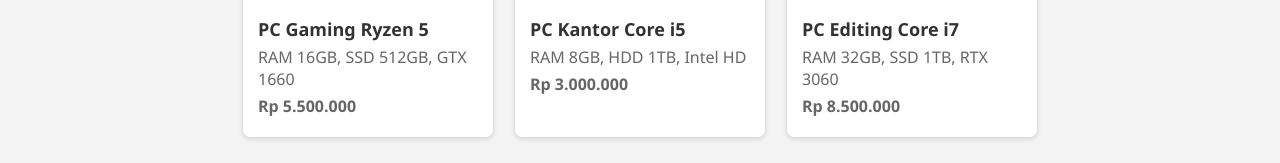
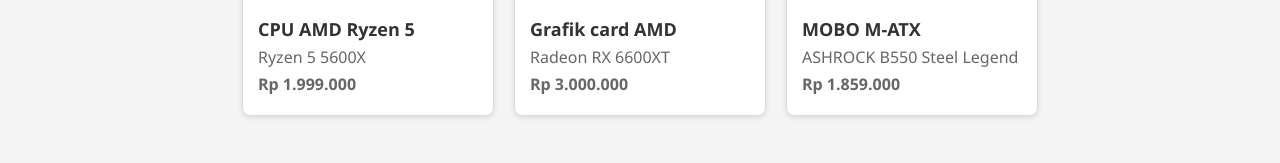
Before and after one commit to mustofamaulana001-stack/mumus, a plain HTML site: page web1/index.html in a window 1280 px wide. Shown: the part 473-636 px from the top of the page. Drawn offline with Linux system fonts and the light colour scheme.

Commit message:
Update index.html

```diff
--- a/web1/index.html
+++ b/web1/index.html
@@ -135,27 +135,27 @@
             <div class="product">
                 <img src="https://image.made-in-china.com/202f0j00ZJlVAbPdyukY/AMD-Ryzen-5-5600X-Tray-6-Core-12-Thread-Unlocked-Desktop-Processor-Tray.webp"alt="CPU">
                 <div class="product-details">
-                    <h3>PC Gaming Ryzen 5</h3>
-                    <p>RAM 16GB, SSD 512GB, GTX 1660</p>
-                    <p class="price">Rp 5.500.000</p>
+                    <h3>CPU AMD Ryzen 5</h3>
+                    <p>Ryzen 5 5600X</p>
+                    <p class="price">Rp 1.999.000</p>
                 </div>
             </div>
 
             <div class="product">
-                <img src="https://cdn.pixabay.com/photo/2017/01/04/20/47/computer-1951362_1280.jpg" alt="GRAFIK CARD">
+                <img src="https://hybrid.co.id/wp-content/uploads/2021/08/4443384ca64f88203128763b096d5ddf_msirx6600xt1.jpgalt"alt="GRAFIK CARD">
                 <div class="product-details">
-                    <h3>PC Kantor Core i5</h3>
-                    <p>RAM 8GB, HDD 1TB, Intel HD</p>
+                    <h3>Grafik card AMD</h3>
+                    <p>Radeon RX 6600XT</p>
                     <p class="price">Rp 3.000.000</p>
                 </div>
             </div>
 
             <div class="product">
-                <img src="https://asset-3.tstatic.net/jualbeli/img/2017/4/2169469/3-76801184-Satu-Set-Komputer-PC-Second-Lengkap-Harga-Murah---Bandung.jpg"alt="MOTHER BOARD">
+                <img src="https://www.klikgalaxy.com/image-product/img50438-1683525692.jpg"alt="MOTHER BOARD">
                 <div class="product-details">
-                    <h3>PC Editing Core i7</h3>
-                    <p>RAM 32GB, SSD 1TB, RTX 3060</p>
-                    <p class="price">Rp 8.500.000</p>
+                    <h3>MOBO M-ATX</h3>
+                    <p>ASHROCK B550 Steel Legend</p>
+                    <p class="price">Rp 1.859.000</p>
                 </div>
             </div>
         </div>
```
